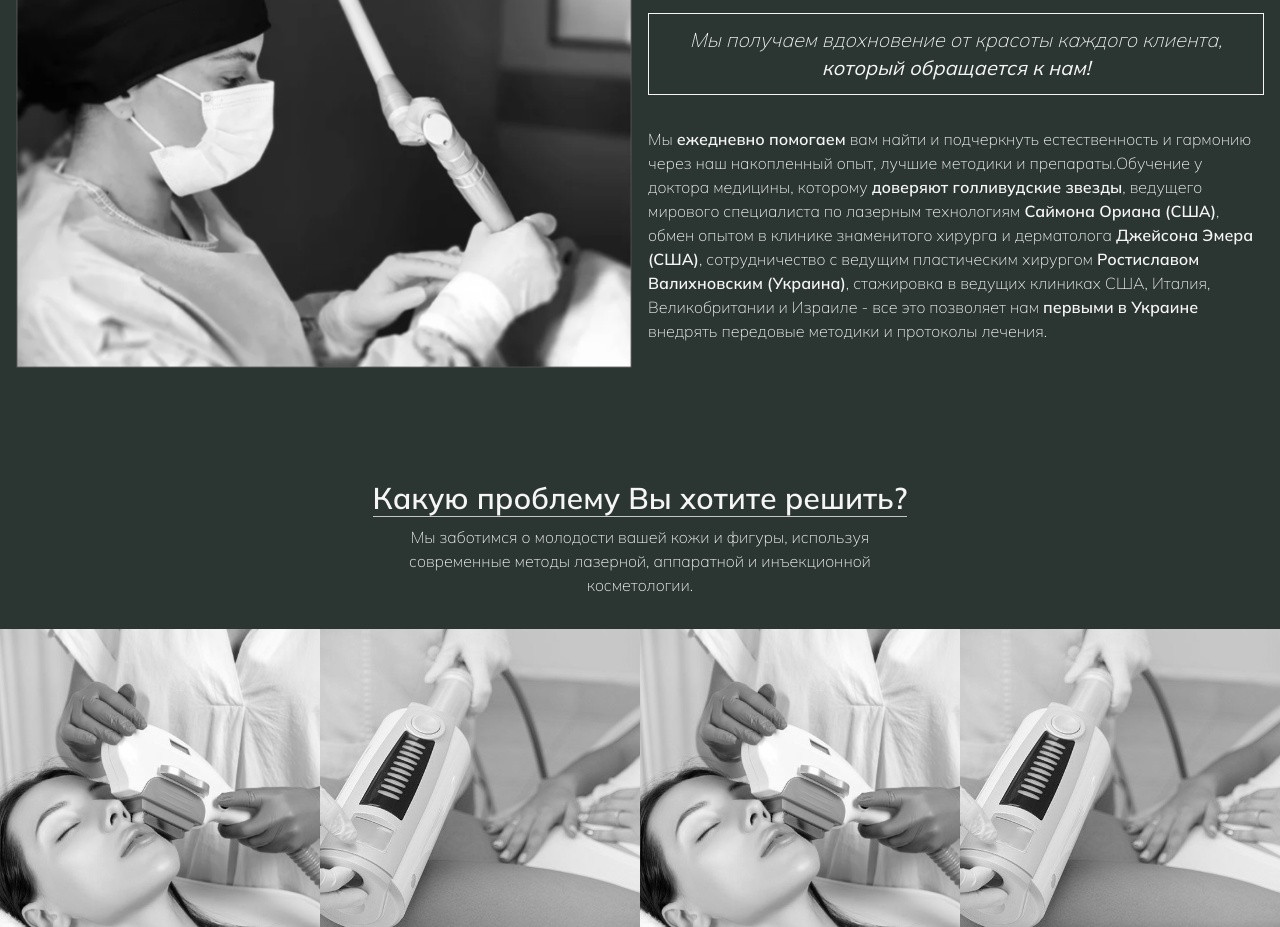
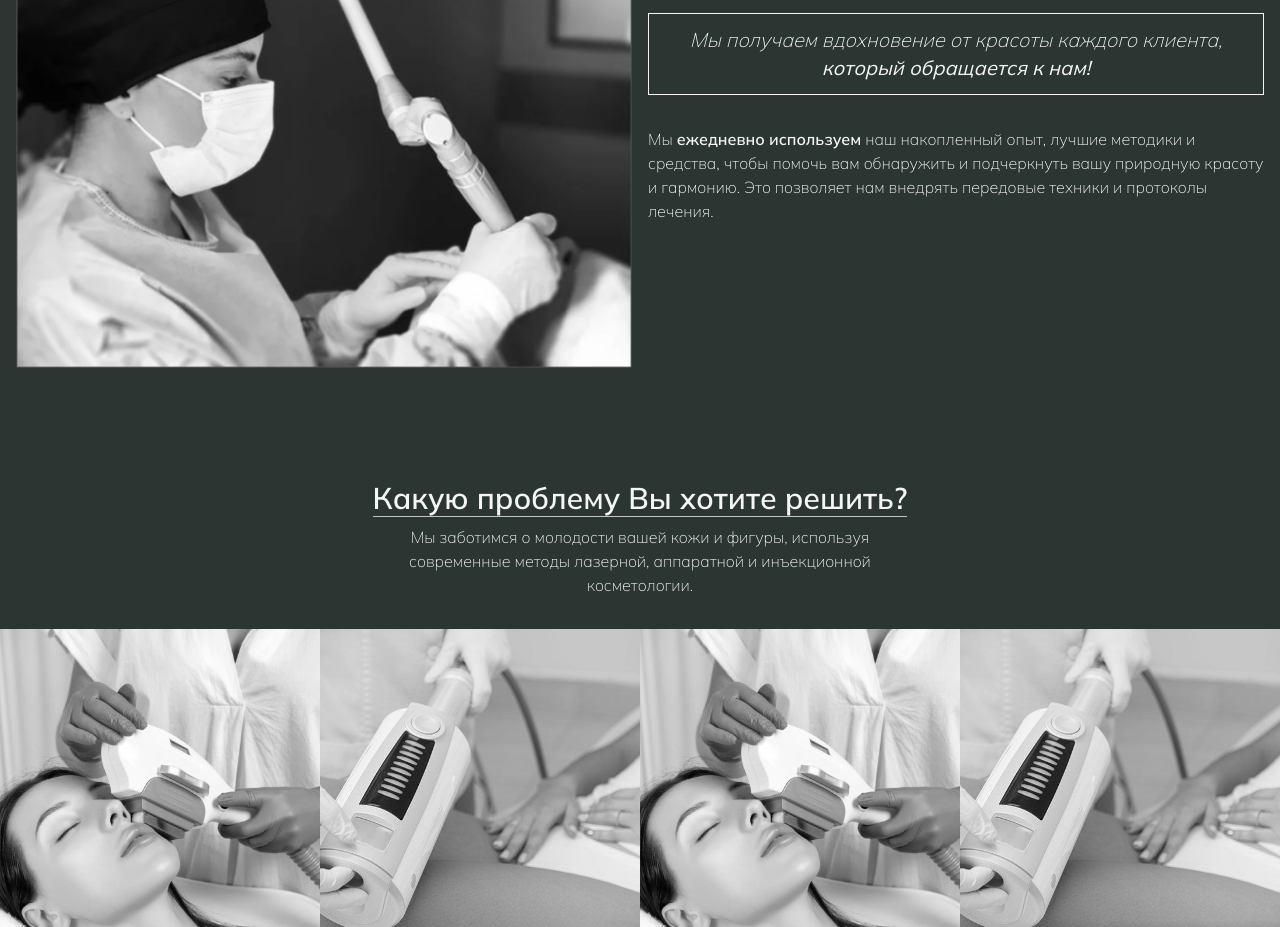
Before and after one commit to KirillUnited/beautymyway-app, a Next.js app: page / in a window 1280 px wide. Shown: the part 1920-2847 px from the top of the page. Built offline with nearby package versions, Linux system fonts and the light colour scheme.

Commit message:
Update about section

```diff
--- a/src/components/containers/AboutSection/AboutSection.tsx
+++ b/src/components/containers/AboutSection/AboutSection.tsx
@@ -2,6 +2,7 @@ import React from 'react';
 import ImageSectionLayout from '../ImageSectionLayout';
 import Image from 'next/image';
 import styles from './AboutSection.module.scss';
+import classNames from 'classnames';
 
 export default function AboutSection() {
     return (
@@ -18,7 +19,7 @@ export default function AboutSection() {
             <div className="text-xl font-extralight italic p-3 text-center border border-primary my-4">
                 Мы получаем вдохновение от красоты каждого клиента,<span className="font-normal"> который обращается к нам!</span>
             </div>
-            <p>Мы <span className="font-semibold leading-none">ежедневно помогаем</span> вам найти и подчеркнуть естественность и гармонию через наш накопленный опыт, лучшие методики и препараты.Обучение у доктора медицины, которому <span className="font-semibold leading-none">доверяют голливудские звезды</span>, ведущего мирового специалиста по лазерным технологиям <span className="font-semibold leading-none">Саймона Ориана (США)</span>, обмен опытом в клинике знаменитого хирурга и дерматолога <span className="font-semibold leading-none">Джейсона Эмера (США)</span>, сотрудничество с ведущим пластическим хирургом <span className="font-semibold leading-none">Ростиславом Валихновским (Украина)</span>, стажировка в ведущих клиниках США, Италия, Великобритании и Израиле - все это позволяет нам <span className="font-semibold leading-none">первыми в Украине</span> внедрять передовые методики и протоколы лечения.</p>
+            <p>Мы <span className="font-semibold">ежедневно используем</span> наш накопленный опыт, лучшие методики и средства, чтобы помочь вам обнаружить и подчеркнуть вашу природную красоту и гармонию. Это позволяет нам внедрять передовые техники и протоколы лечения.</p>
         </ImageSectionLayout>
     )
 }
```
